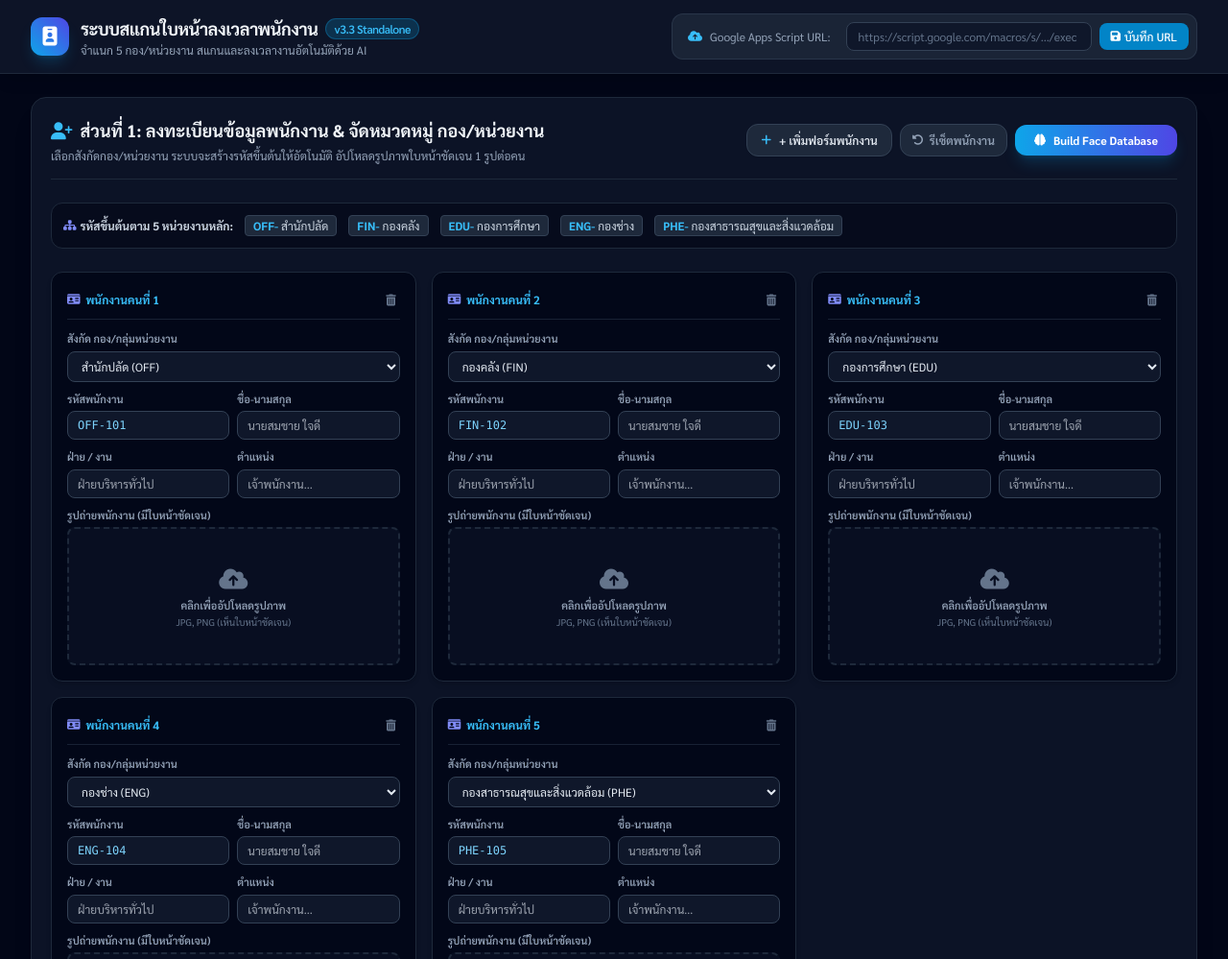
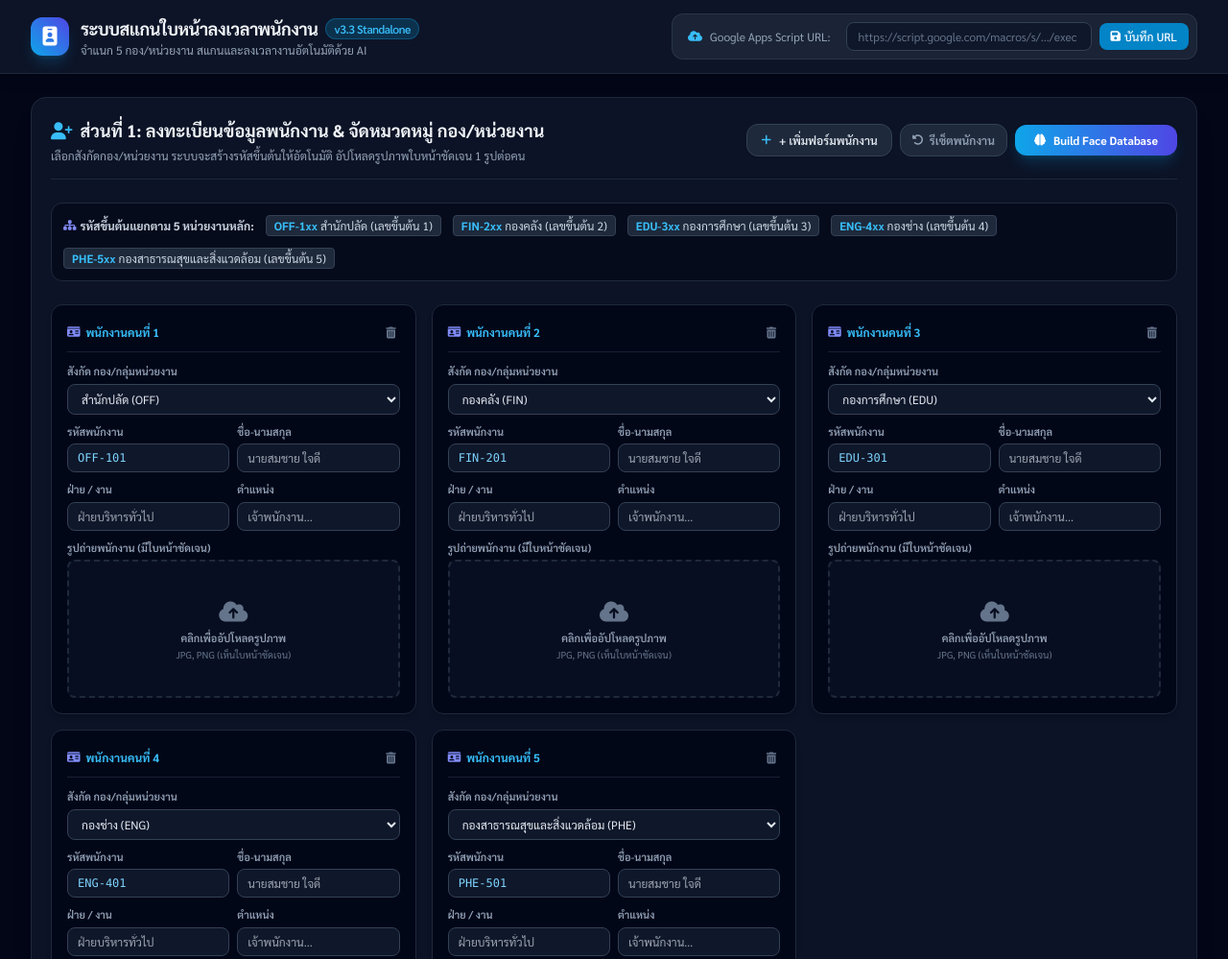
Before and after one commit to panuwatlamuang-cmyk/scan, a plain HTML site: page index.html in a window 1280 px wide. Shown: the top 999 px of the page at 96% size. Drawn offline with nearby package versions, Linux system fonts and the light colour scheme.

Commit message:
Update index.html

```diff
--- a/index.html
+++ b/index.html
@@ -146,17 +146,17 @@
           </button>
         </div>
       </div>
-
+      <!-- Division Prefix Info Banner -->
       <div class="bg-slate-950/60 rounded-xl p-3 mb-6 border border-slate-800 text-xs flex flex-wrap items-center gap-3">
         <span class="font-bold text-slate-300 flex items-center gap-1">
           <i class="fa-solid fa-sitemap text-indigo-400"></i>
-          รหัสขึ้นต้นตาม 5 หน่วยงานหลัก:
+          รหัสขึ้นต้นแยกตาม 5 หน่วยงานหลัก:
         </span>
-        <span class="bg-slate-800 text-slate-300 px-2 py-0.5 rounded border border-slate-700"><strong class="text-sky-400">OFF-</strong> สำนักปลัด</span>
-        <span class="bg-slate-800 text-slate-300 px-2 py-0.5 rounded border border-slate-700"><strong class="text-sky-400">FIN-</strong> กองคลัง</span>
-        <span class="bg-slate-800 text-slate-300 px-2 py-0.5 rounded border border-slate-700"><strong class="text-sky-400">EDU-</strong> กองการศึกษา</span>
-        <span class="bg-slate-800 text-slate-300 px-2 py-0.5 rounded border border-slate-700"><strong class="text-sky-400">ENG-</strong> กองช่าง</span>
-        <span class="bg-slate-800 text-slate-300 px-2 py-0.5 rounded border border-slate-700"><strong class="text-sky-400">PHE-</strong> กองสาธารณสุขและสิ่งแวดล้อม</span>
+        <span class="bg-slate-800 text-slate-300 px-2 py-0.5 rounded border border-slate-700"><strong class="text-sky-400">OFF-1xx</strong> สำนักปลัด (เลขขึ้นต้น 1)</span>
+        <span class="bg-slate-800 text-slate-300 px-2 py-0.5 rounded border border-slate-700"><strong class="text-sky-400">FIN-2xx</strong> กองคลัง (เลขขึ้นต้น 2)</span>
+        <span class="bg-slate-800 text-slate-300 px-2 py-0.5 rounded border border-slate-700"><strong class="text-sky-400">EDU-3xx</strong> กองการศึกษา (เลขขึ้นต้น 3)</span>
+        <span class="bg-slate-800 text-slate-300 px-2 py-0.5 rounded border border-slate-700"><strong class="text-sky-400">ENG-4xx</strong> กองช่าง (เลขขึ้นต้น 4)</span>
+        <span class="bg-slate-800 text-slate-300 px-2 py-0.5 rounded border border-slate-700"><strong class="text-sky-400">PHE-5xx</strong> กองสาธารณสุขและสิ่งแวดล้อม (เลขขึ้นต้น 5)</span>
       </div>
 
       <!-- Dynamic Employee Registration Cards Container -->
@@ -481,13 +481,13 @@
     const STRICT_DISTANCE_THRESHOLD = 0.40; // High accuracy lock threshold
     const SCAN_COOLDOWN_MS = 5 * 60 * 1000; // 5 minutes cooldown per person
 
-    // Fixed 5 Division Definitions
+    // Fixed 5 Division Definitions with unique starting digits (1xx, 2xx, 3xx, 4xx, 5xx)
     const DIVISIONS = {
-      'OFF': { name: 'สำนักปลัด', prefix: 'OFF' },
-      'FIN': { name: 'กองคลัง', prefix: 'FIN' },
-      'EDU': { name: 'กองการศึกษา', prefix: 'EDU' },
-      'ENG': { name: 'กองช่าง', prefix: 'ENG' },
-      'PHE': { name: 'กองสาธารณสุขและสิ่งแวดล้อม', prefix: 'PHE' }
+      'OFF': { name: 'สำนักปลัด', prefix: 'OFF', baseNo: 101 },
+      'FIN': { name: 'กองคลัง', prefix: 'FIN', baseNo: 201 },
+      'EDU': { name: 'กองการศึกษา', prefix: 'EDU', baseNo: 301 },
+      'ENG': { name: 'กองช่าง', prefix: 'ENG', baseNo: 401 },
+      'PHE': { name: 'กองสาธารณสุขและสิ่งแวดล้อม', prefix: 'PHE', baseNo: 501 }
     };
 
     // App Global State
@@ -697,11 +697,11 @@
       employeeForms = [];
       const defaultDivisions = ['OFF', 'FIN', 'EDU', 'ENG', 'PHE'];
 
-      defaultDivisions.forEach((divCode, idx) => {
+      defaultDivisions.forEach((divCode) => {
         const divInfo = DIVISIONS[divCode];
         employeeForms.push({
           id: formIdCounter++,
-          empId: `${divInfo.prefix}-${101 + idx}`,
+          empId: `${divInfo.prefix}-${divInfo.baseNo}`,
           name: '',
           divisionCode: divCode,
           divisionName: divInfo.name,
@@ -815,7 +815,8 @@
     function addEmployeeForm() {
       const defaultDiv = 'OFF';
       const divInfo = DIVISIONS[defaultDiv];
-      const nextNum = 101 + employeeForms.length;
+      const countInDiv = employeeForms.filter(f => f.divisionCode === defaultDiv).length;
+      const nextNum = divInfo.baseNo + countInDiv;
 
       employeeForms.push({
         id: formIdCounter++,
@@ -861,11 +862,11 @@
       form.divisionCode = newCode;
       form.divisionName = divInfo.name;
 
-      let currNum = '101';
-      const match = form.empId.match(/\d+/);
-      if (match) currNum = match[0];
-
-      form.empId = `${divInfo.prefix}-${currNum}`;
+      // Calculate next available number for the newly selected division
+      const otherFormsInDiv = employeeForms.filter(f => f.id !== id && f.divisionCode === newCode);
+      const nextNum = divInfo.baseNo + otherFormsInDiv.length;
+
+      form.empId = `${divInfo.prefix}-${nextNum}`;
       renderEmployeeForms();
       saveEmployeesToStorage();
     }
```
